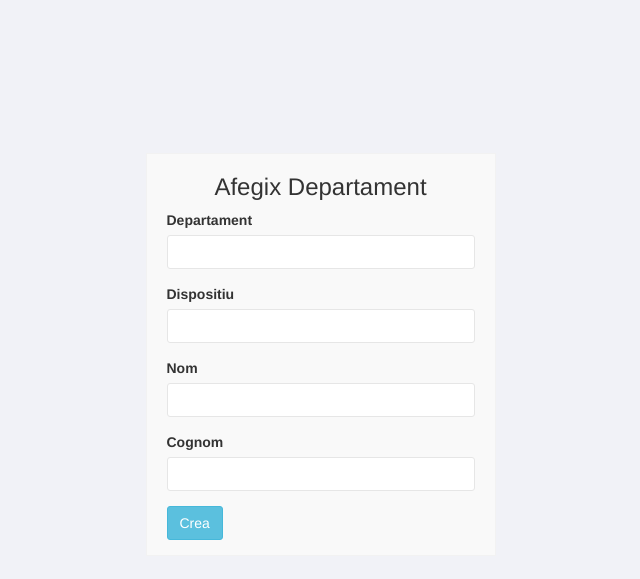
After one commit to ajuntament-oliva/inventari_ao, a PHP site: page /add_departament.php in a window 1280 px wide. The commit adds this page. Shown: the top 579 px of the page, without its empty margins (447-1087 px from the left). Run offline with PHP 8.4, Linux system fonts and the light colour scheme; some libraries are stand-ins or nearby versions.

Commit message:
Editant formulari i creació de departaments

```diff
--- /dev/null
+++ b/add_departament.php
@@ -0,0 +1,68 @@
+<?php
+  $page_title = 'Add Group';
+  require_once('includes/load.php');
+  // Checkin What level user has permission to view this page
+   //page_require_level(1);
+?>
+<?php
+  if(isset($_POST['add'])){
+
+   $req_fields = array('departament-titol','nom-dispositiu', 'nom-persona', 'cognom-persona');
+   validate_fields($req_fields);
+
+   if(empty($errors)){
+        $d_titol  = remove_junk($db->escape($_POST['departament-titol']));
+        $n_dispo  = remove_junk($db->escape($_POST['nom-dispositiu']));
+        $n_pers = remove_junk($db->escape($_POST['nom-persona']));
+        $cogn_pers  = remove_junk($db->escape($_POST['cognom-persona']));
+
+        $query  = "INSERT INTO departaments (";
+        $query .="departament,dispositiu,nom,cognom";
+        $query .=") VALUES (";
+        $query .=" '{$d_titol}', '{$n_dispo}','{$n_pers}','{$cogn_pers}' ";
+        $query .=")";
+        if($db->query($query)){
+          //sucess
+          $session->msg('s',"Has afegit un departament amb un dispositiu i la persona que el té! ");
+          redirect('add_departament.php', false);
+        } else {
+          //failed
+          $session->msg('d',"No s'ha pogut afegir nigun departament amb les seues dades.");
+          redirect('add_departament.php', false);
+        }
+   } else {
+     $session->msg("d", $errors);
+      redirect('add_departament',false);
+   }
+ }
+?>
+<?php include_once('layouts/header.php'); ?>
+<div class="login-page">
+    <div class="text-center">
+       <h3>Afegix Departament</h3>
+     </div>
+     <?php echo display_msg($msg); ?>
+      <form method="post" action="add_group.php" class="clearfix">
+        <div class="form-group">
+              <label for="name" class="control-label">Departament</label>
+              <input type="name" class="form-control" name="departament-titol">
+        </div>
+        <div class="form-group">
+              <label for="name" class="control-label">Dispositiu</label>
+              <input type="name" class="form-control" name="nom-dispositiu">
+        </div>
+        <div class="form-group">
+              <label for="name" class="control-label">Nom</label>
+              <input type="name" class="form-control" name="nom-persona">
+        </div>
+        <div class="form-group">
+              <label for="name" class="control-label">Cognom</label>
+              <input type="name" class="form-control" name="cognom-persona">
+        </div>
+        <div class="form-group clearfix">
+                <button type="submit" name="add" class="btn btn-info">Crea</button>
+        </div>
+    </form>
+</div>
+
+<?php include_once('layouts/footer.php'); ?>
--- a/departaments.php
+++ b/departaments.php
@@ -22,7 +22,7 @@
           <span class="glyphicon glyphicon-th"></span>
           <span>Departaments</span>
        </strong>
-         <a href="add_user.php" class="btn btn-info pull-right">Afegir Departament</a>
+         <a href="add_departament.php" class="btn btn-info pull-right">Afegir Departament</a>
       </div>
      <div class="panel-body">
       <table class="table table-bordered table-striped">
```
Also changed, not shown: add_group.php (deleted, +0 -73 lines).
